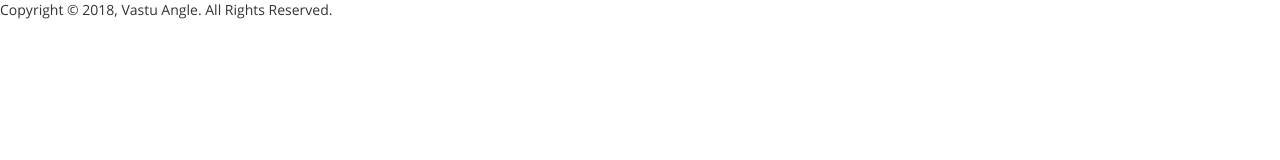
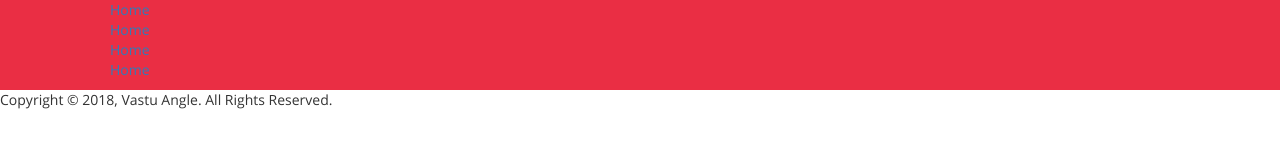
Before and after one commit to sudhir5106/ipgroup, a website: page index.html in a window 1280 px wide. Drawn offline with Linux system fonts and the light colour scheme.

Commit message:
small changes

```diff
--- a/index.html
+++ b/index.html
@@ -48,11 +48,22 @@
 
 
         <header>
-          <div class="headTopBg"></div>
+          <div class="headTopBg">
+            <div class="container">
+              <nav>
+                <ul>
+                  <li><a href="">Home</a></li>
+                  <li><a href="">Home</a></li>
+                  <li><a href="">Home</a></li>
+                  <li><a href="">Home</a></li>
+                </ul>
+              </nav>
+            </div>
+          </div>
         </header>
 
         <main>
-
+          <div></div>
         </main>
 
         <footer>
```
